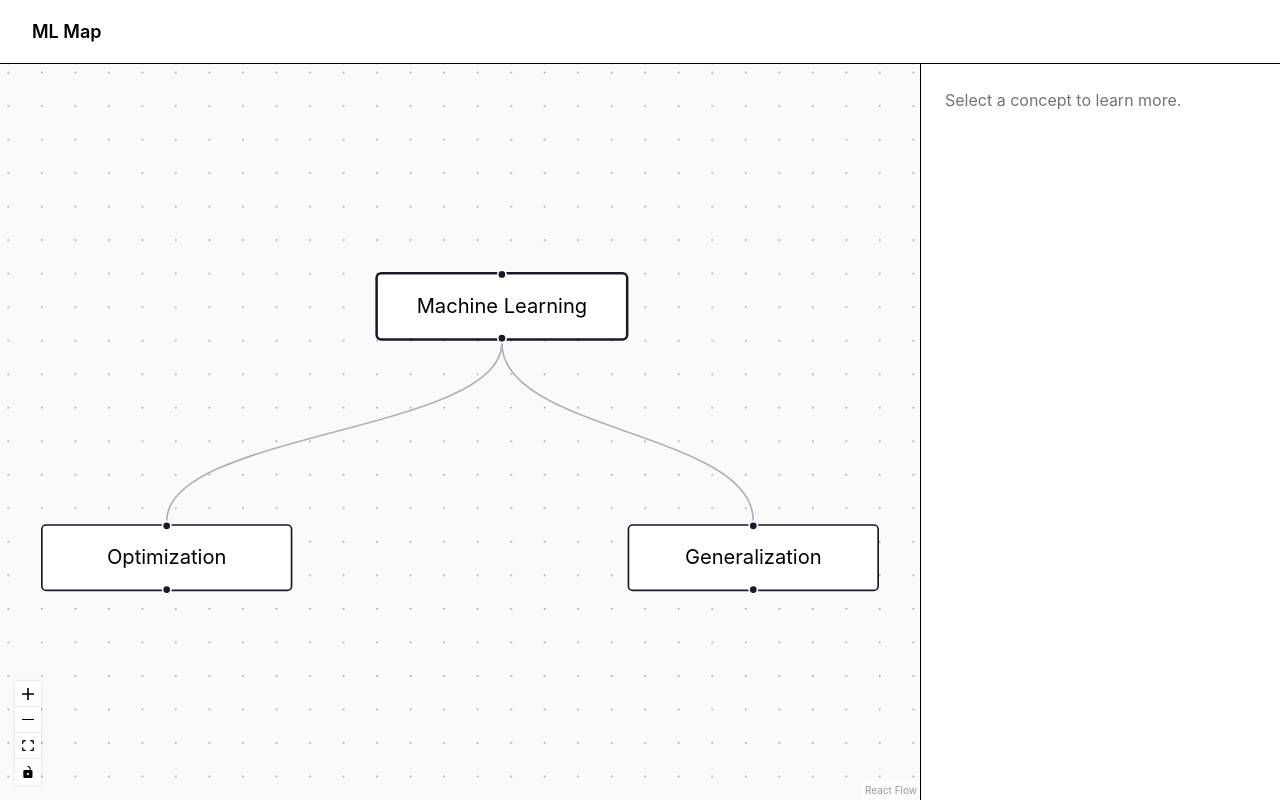
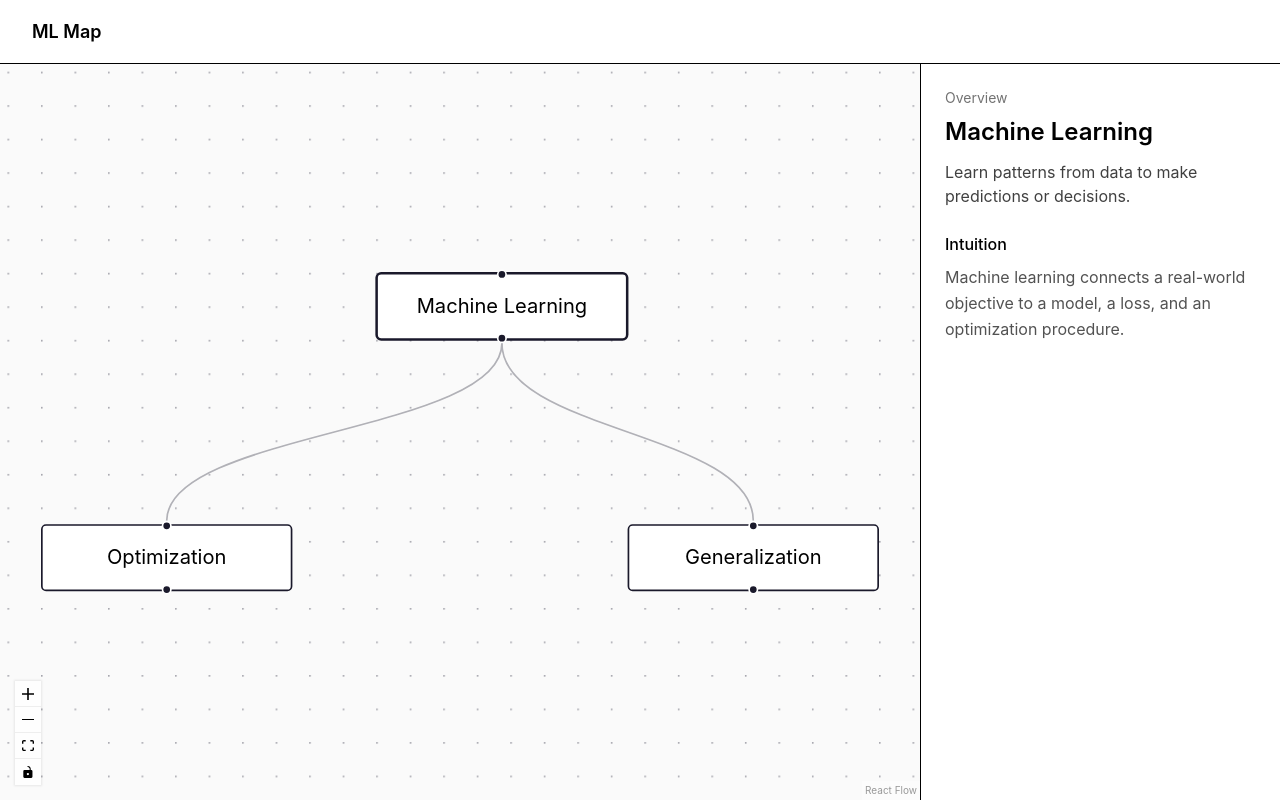
Before and after one commit to Fantiflex/interactive-ml-map, a React (Vite) app: page / in a window 1280 px wide. Both pictures are taken after a click on the element "Machine Learning". Built offline with nearby package versions, Linux system fonts and the light colour scheme.

Commit message:
Add clickable concept details

```diff
--- a/src/App.tsx
+++ b/src/App.tsx
@@ -1,6 +1,14 @@
+import { useState } from "react";
 import KnowledgeMap from "./components/KnowledgeMap";
+import { concepts } from "./data/concepts";
 
 export default function App() {
+  const [selectedConcept, setSelectedConcept] = useState<string | null>(null);
+
+  const concept = selectedConcept
+    ? concepts[selectedConcept]
+    : null;
+
   return (
     <div className="h-screen bg-neutral-50">
       <header className="h-16 border-b bg-white px-8 flex items-center">
@@ -9,13 +17,37 @@ export default function App() {
 
       <main className="flex h-[calc(100vh-4rem)]">
         <section className="flex-1">
-          <KnowledgeMap />
+          <KnowledgeMap onSelectConcept={setSelectedConcept} />
         </section>
 
         <aside className="w-[360px] border-l bg-white p-6">
-          <p className="text-neutral-500">
-            Select a concept to learn more.
-          </p>
+          {concept ? (
+            <div>
+              <p className="text-sm text-neutral-500 mb-2">
+                {concept.category}
+              </p>
+
+              <h2 className="text-2xl font-semibold mb-3">
+                {concept.title}
+              </h2>
+
+              <p className="text-neutral-700 mb-6">
+                {concept.short}
+              </p>
+
+              <h3 className="font-medium mb-2">
+                Intuition
+              </h3>
+
+              <p className="text-neutral-600 leading-relaxed">
+                {concept.intuition}
+              </p>
+            </div>
+          ) : (
+            <p className="text-neutral-500">
+              Select a concept to learn more.
+            </p>
+          )}
         </aside>
       </main>
     </div>
--- a/src/components/KnowledgeMap.tsx
+++ b/src/components/KnowledgeMap.tsx
@@ -7,6 +7,10 @@ import {
 } from "@xyflow/react";
 
 import "@xyflow/react/dist/style.css";
+
+type KnowledgeMapProps = {
+  onSelectConcept: (id: string) => void;
+};
 
 const nodes: Node[] = [
   {
@@ -39,10 +43,17 @@ const edges: Edge[] = [
   },
 ];
 
-export default function KnowledgeMap() {
+export default function KnowledgeMap({
+  onSelectConcept,
+}: KnowledgeMapProps) {
   return (
     <div className="w-full h-full">
-      <ReactFlow nodes={nodes} edges={edges} fitView>
+      <ReactFlow
+        nodes={nodes}
+        edges={edges}
+        fitView
+        onNodeClick={(_, node) => onSelectConcept(node.id)}
+      >
         <Background />
         <Controls />
       </ReactFlow>
--- /dev/null
+++ b/src/data/concepts.ts
@@ -0,0 +1,32 @@
+export type Concept = {
+  title: string;
+  category: string;
+  short: string;
+  intuition: string;
+};
+
+export const concepts: Record<string, Concept> = {
+  ml: {
+    title: "Machine Learning",
+    category: "Overview",
+    short: "Learn patterns from data to make predictions or decisions.",
+    intuition:
+      "Machine learning connects a real-world objective to a model, a loss, and an optimization procedure.",
+  },
+
+  optimization: {
+    title: "Optimization",
+    category: "Training",
+    short: "Update model parameters to reduce the loss.",
+    intuition:
+      "Optimization determines how the model changes its parameters during training.",
+  },
+
+  generalization: {
+    title: "Generalization",
+    category: "Training",
+    short: "Perform well on unseen data.",
+    intuition:
+      "A model should not only fit the training set, but also work well on new examples.",
+  },
+};
```
